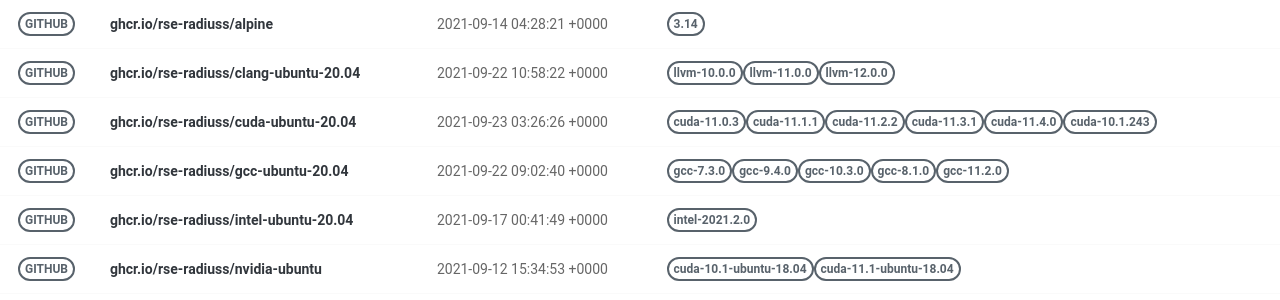
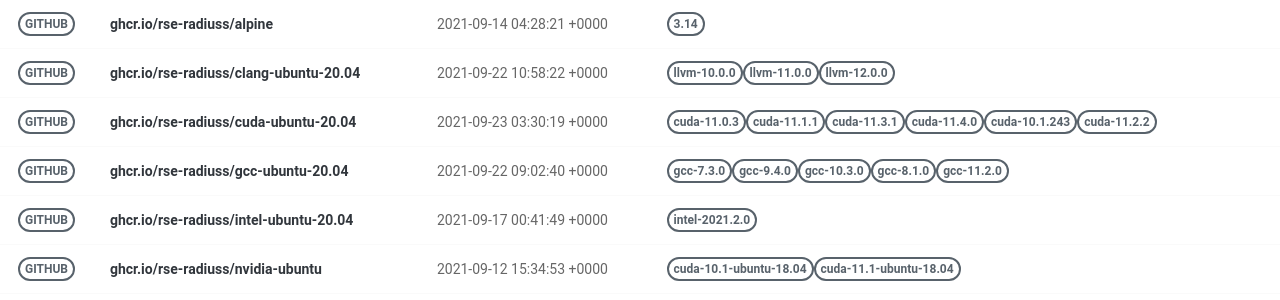
Before and after one commit to rse-ops/docker-images, a Jekyll site: the page built from pages/index.md, in a window 1280 px wide. Shown: the part 130-430 px from the top of the page. Built offline with Jekyll 4.4.1, drawn with Linux system fonts in a browser that asks for light colours; nearby versions of some CDN libraries.

Commit message:
Automated push to update library 2021-09-23

```diff
--- a/_library/ghcr.io-rse-radiuss-cuda-ubuntu-20.04.md
+++ b/_library/ghcr.io-rse-radiuss-cuda-ubuntu-20.04.md
@@ -1,7 +1,7 @@
 ---
 layout: container
 name: ghcr.io/rse-radiuss/cuda-ubuntu-20.04
-updated_at: 2021-09-23 03:26:26.712452
+updated_at: 2021-09-23 03:30:19.608263
 
 
 container_url: https://github.com/orgs/rse-radiuss/packages/container/package/cuda-ubuntu-20.04
```
Also changed, not shown: other parts of _library/ghcr.io-rse-radiuss-cuda-ubuntu-20.04.md (+3 -3 lines).
